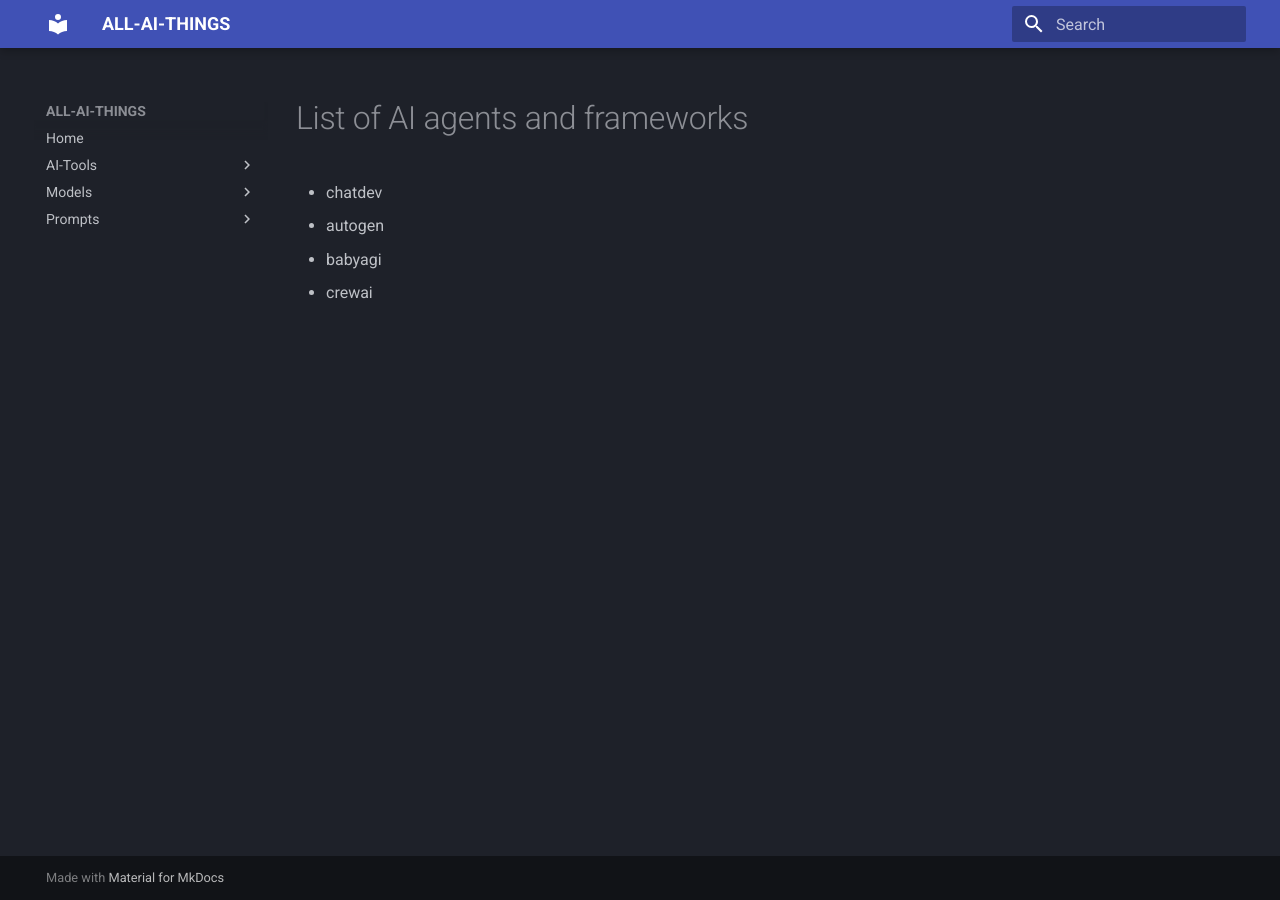
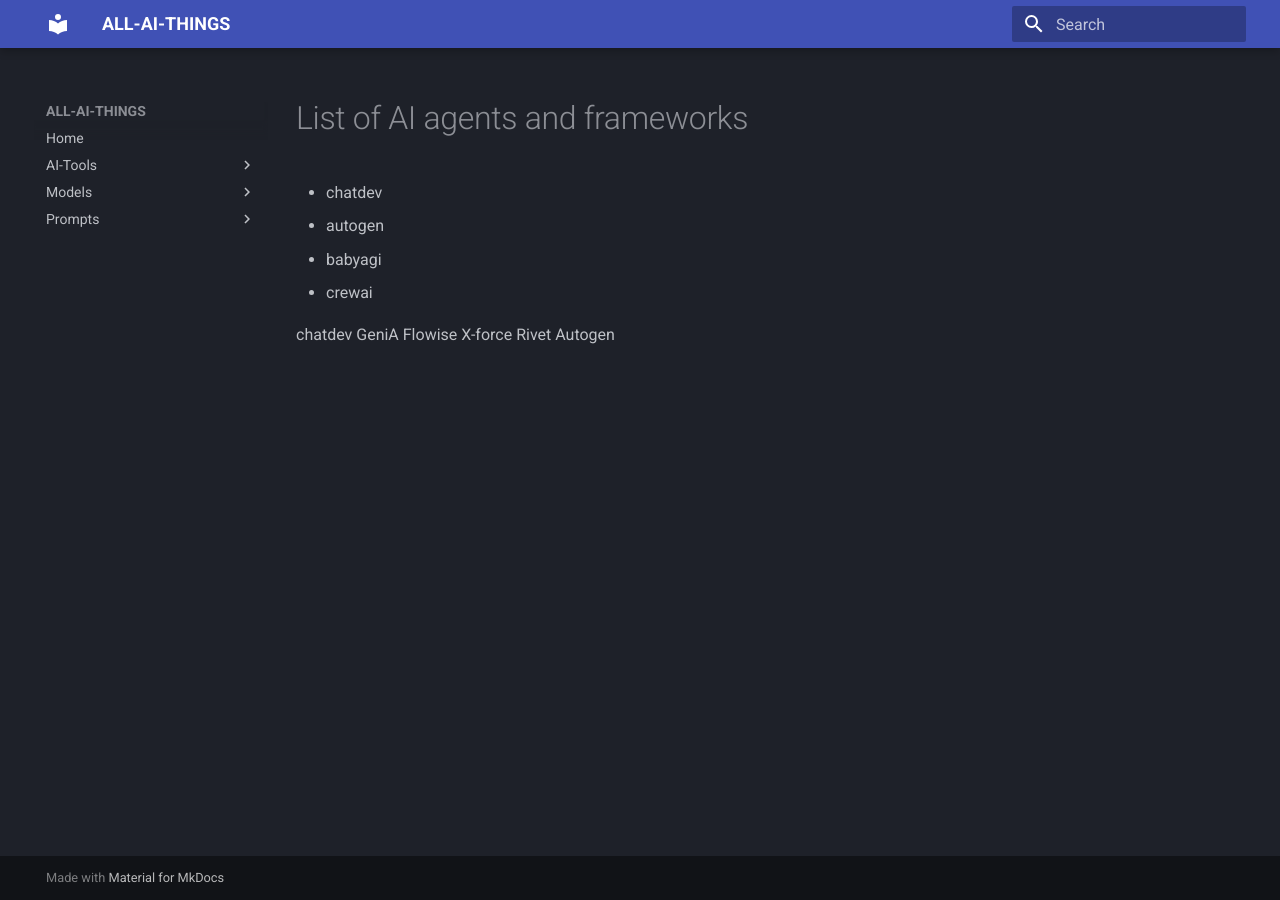
Before and after one commit to rxc3050/ml-notes, an MkDocs documentation site: the page built from docs/ai-tools/agents.md, in a window 1280 px wide. Built offline with MkDocs 1.6.1 and Material for MkDocs 9.7.7, drawn with Linux system fonts in a browser that asks for light colours.

Commit message:
Update agents.md

```diff
--- a/docs/ai-tools/agents.md
+++ b/docs/ai-tools/agents.md
@@ -4,3 +4,10 @@
 - autogen
 - babyagi
 - crewai
+
+chatdev
+GeniA
+Flowise
+X-force
+Rivet
+Autogen
```
